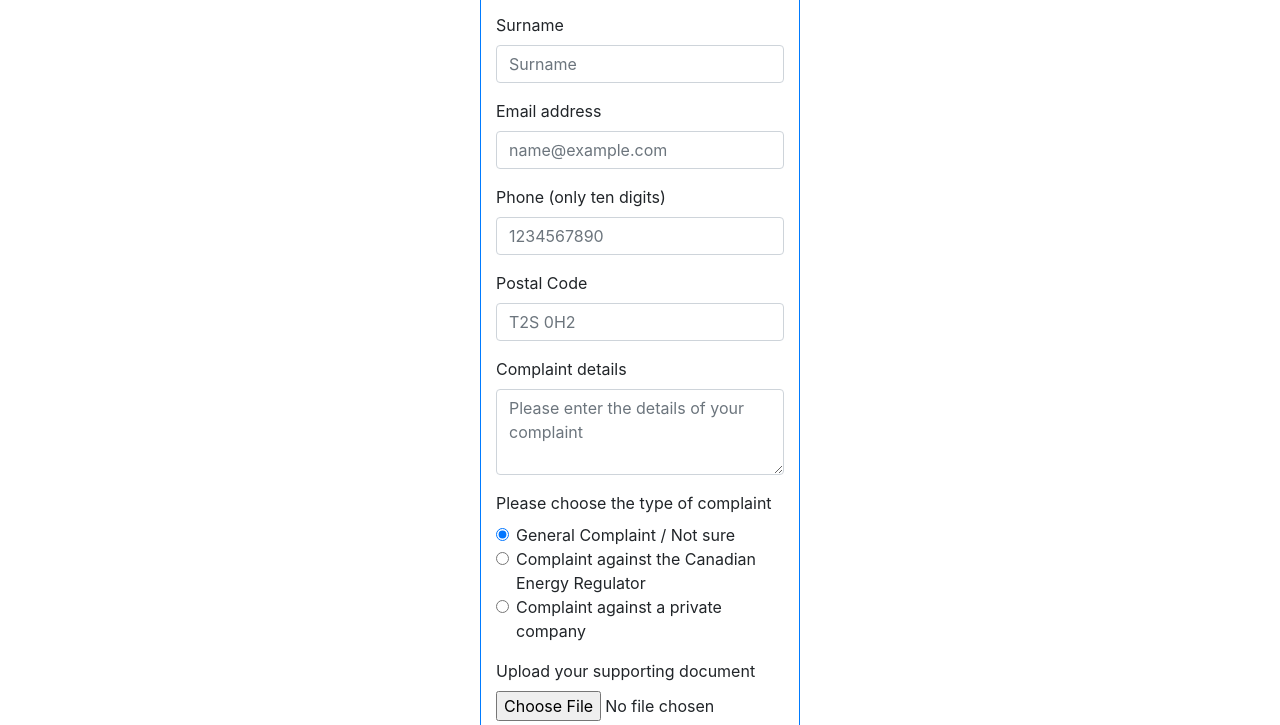
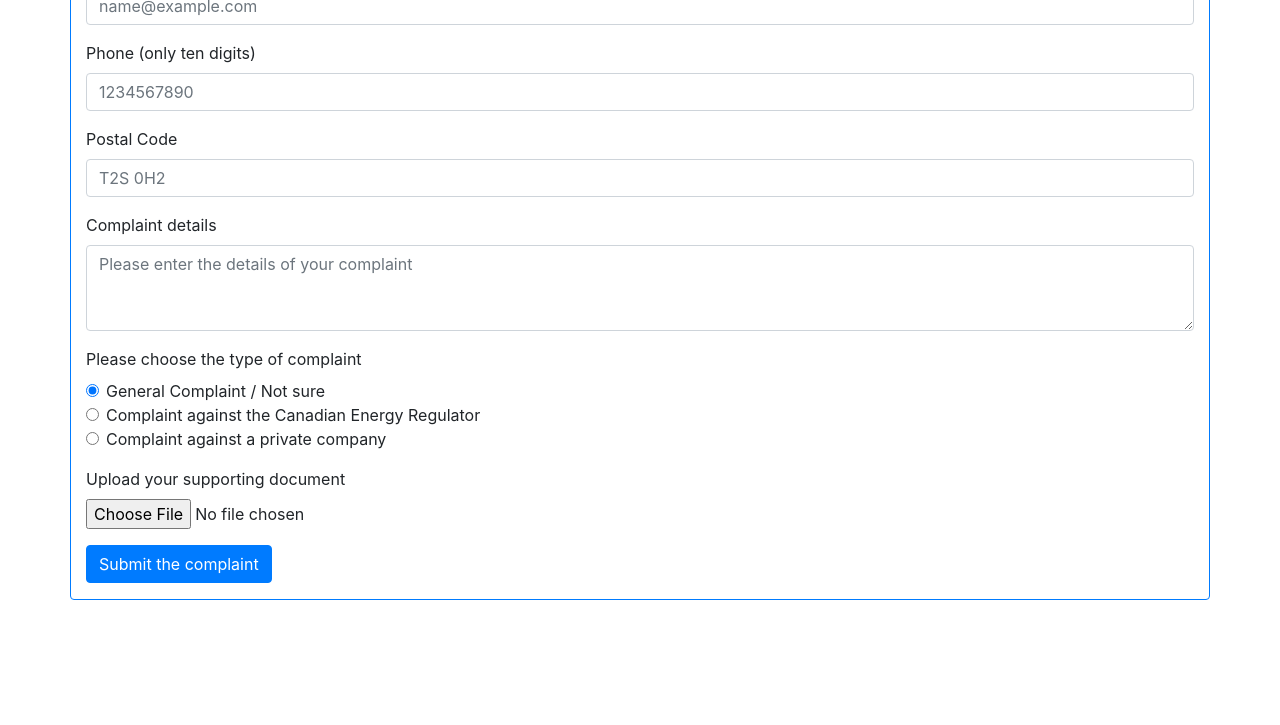
Before and after one commit to ivanduka/complaints-submission, a website: page public/index.html in a window 1280 px wide. Shown: the part 306-1031 px from the top of the page. After the commit the page ends 922 px from the top, so only its background shows below. Drawn offline with nearby package versions, Linux system fonts and the light colour scheme.

Commit message:
Changed the width of the form

```diff
--- a/public/index.html
+++ b/public/index.html
@@ -29,7 +29,7 @@
   </head>
 
   <body>
-    <div class="container my-3 py-3 w-25 border border-primary rounded">
+    <div class="container my-3 py-3 w-auto border border-primary rounded">
       <div class="row">
         <div class="col">
           <h1>Complaint Submission Form (prototype)</h1>
```
